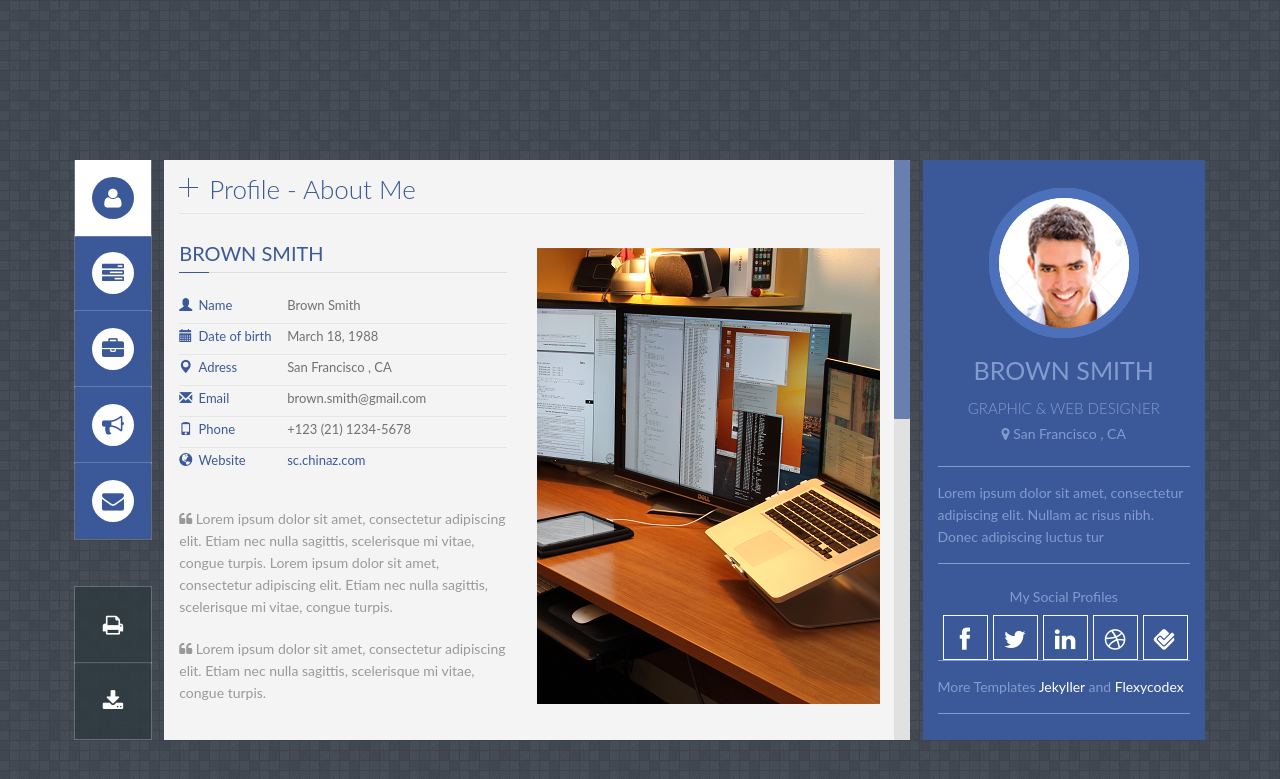
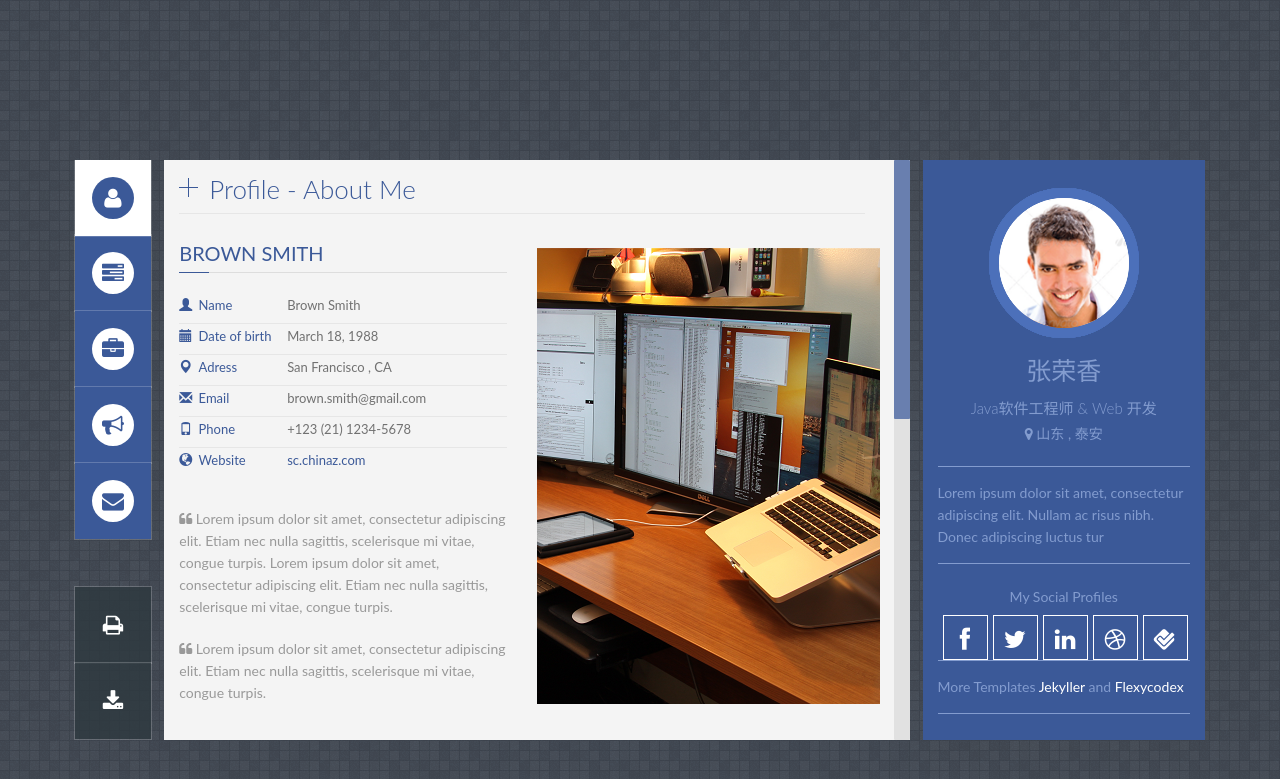
Before and after one commit to 1621185133/zrxJuly_bio, a Jekyll site: the page built from index.html, in a window 1280 px wide. Shown: the top 779 px of the page. Built offline with Jekyll 4.4.1, drawn with Linux system fonts in a browser that asks for light colours; some web fonts are replaced.

Commit message:
update _config.yml
modified information.

```diff
--- a/_config.yml
+++ b/_config.yml
@@ -1,14 +1,14 @@
 
 title: My Resume
-url: 'http://junlulocky.com'
-baseurl: '/PanelCV' #change it according to your repository name
+url: 'https://zrxjuly.github.io/zrxJuly_bio/'
+baseurl: '/zrxJuly_bio' #change it according to your repository name
 
 
 
 # Profile information
-yourname: Brown Smith  ## put your name
-title: 'GRAPHIC &amp; WEB DESIGNER'  ## your title
-location: San Francisco , CA
+yourname: 张荣香  ## put your name
+title: 'Java软件工程师 &amp; Web 开发'  ## your title
+location: 山东 , 泰安
 
 
 ## Social Profiles
```
